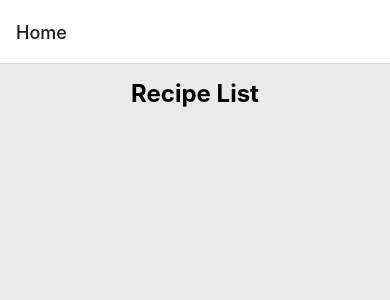
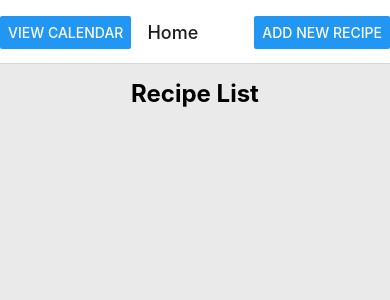
Before and after one commit to Sianah/CookBookProject4.0, a React Native app: screen /Home in a window 390 px wide. Shown: the top 300 px of the page. Built offline with nearby package versions, Linux system fonts and the light colour scheme.

Commit message:
'Add New Recipe' and 'View Calendar' buttons added

```diff
--- a/AppNavigator.js
+++ b/AppNavigator.js
@@ -1,5 +1,6 @@
 import React from 'react';
 import { createStackNavigator } from '@react-navigation/stack';
+import { Button } from 'react-native';
 import HomeScreen from './HomeScreen';
 import AddRecipeScreen from './AddRecipeScreen';
 import CalendarScreen from './CalendarScreen';
@@ -9,7 +10,25 @@ const Stack = createStackNavigator();
 const AppNavigator = () => {
   return (
     <Stack.Navigator initialRouteName="Home">
-      <Stack.Screen name="Home" component={HomeScreen} />
+      <Stack.Screen
+        name="Home"
+        component={HomeScreen}
+        options={({ navigation }) => ({
+          title: 'Home',
+          headerRight: () => (
+            <Button
+              title="Add New Recipe"
+              onPress={() => navigation.navigate('AddRecipe')}
+            />
+          ),
+          headerLeft: () => (
+            <Button
+              title="View Calendar"
+              onPress={() => navigation.navigate('Calendar')}
+            />
+          )
+        })}
+      />
       <Stack.Screen name="AddRecipe" component={AddRecipeScreen} />
       <Stack.Screen name="Calendar" component={CalendarScreen} />
     </Stack.Navigator>
```
